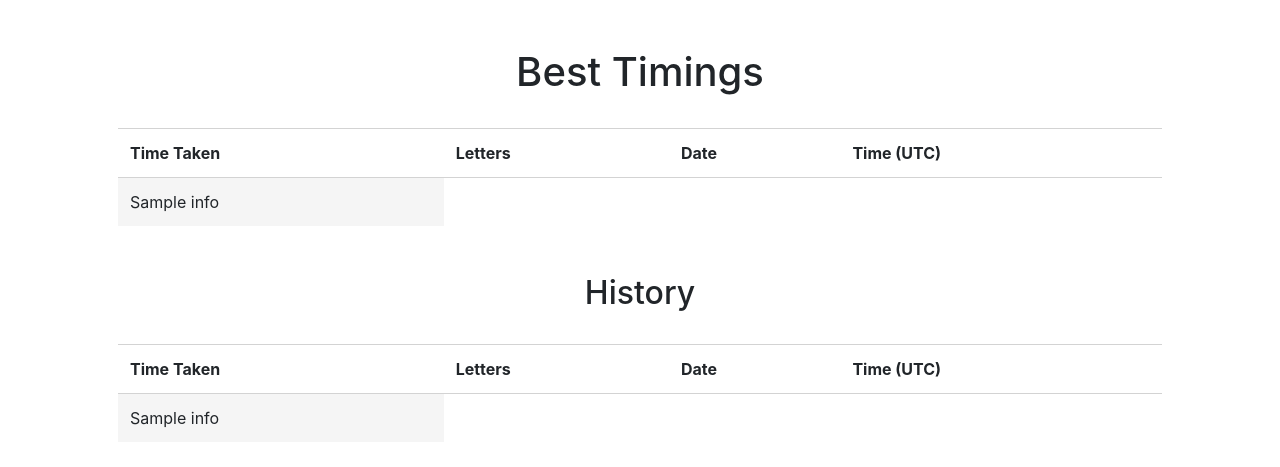
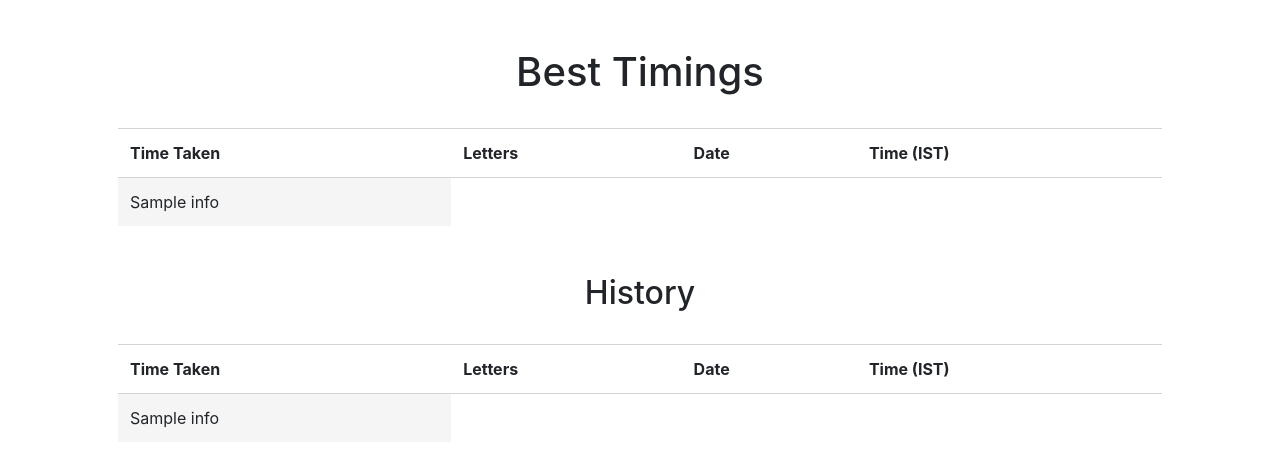
Before and after one commit to Eragon033/indic-scripts, a Flask app: template templates/history.html in a window 1280 px wide. Shown: the part 76-543 px from the top of the page. Run offline with Flask 2, Linux system fonts and the light colour scheme; the template is opened without the code that fills it: most values are stand-ins (such as "Sample title", 1, 10 or a date in 2020); some libraries are stand-ins or nearby versions.

Commit message:
changed UTC to IST

```diff
--- a/templates/history.html
+++ b/templates/history.html
@@ -13,7 +13,7 @@
             <th>Time Taken</th>
             <th>Letters</th>
             <th>Date</th>
-            <th>Time (UTC)</th>
+            <th>Time (IST)</th>
         </tr>
         {% for row in lead %}
         <tr>
@@ -32,7 +32,7 @@
             <th>Time Taken</th>
             <th>Letters</th>
             <th>Date</th>
-            <th>Time (UTC)</th>
+            <th>Time (IST)</th>
         </tr>
         {% for row in data %}
         <tr>
```
